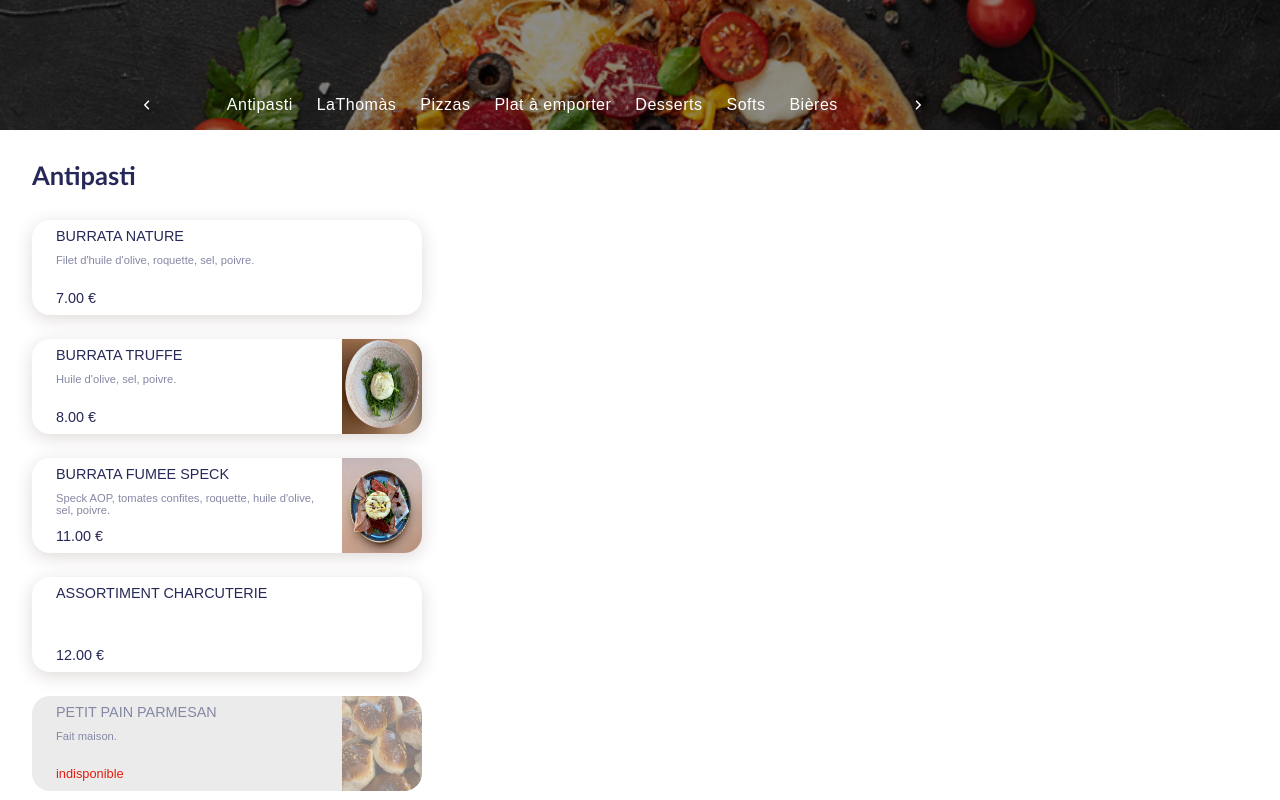
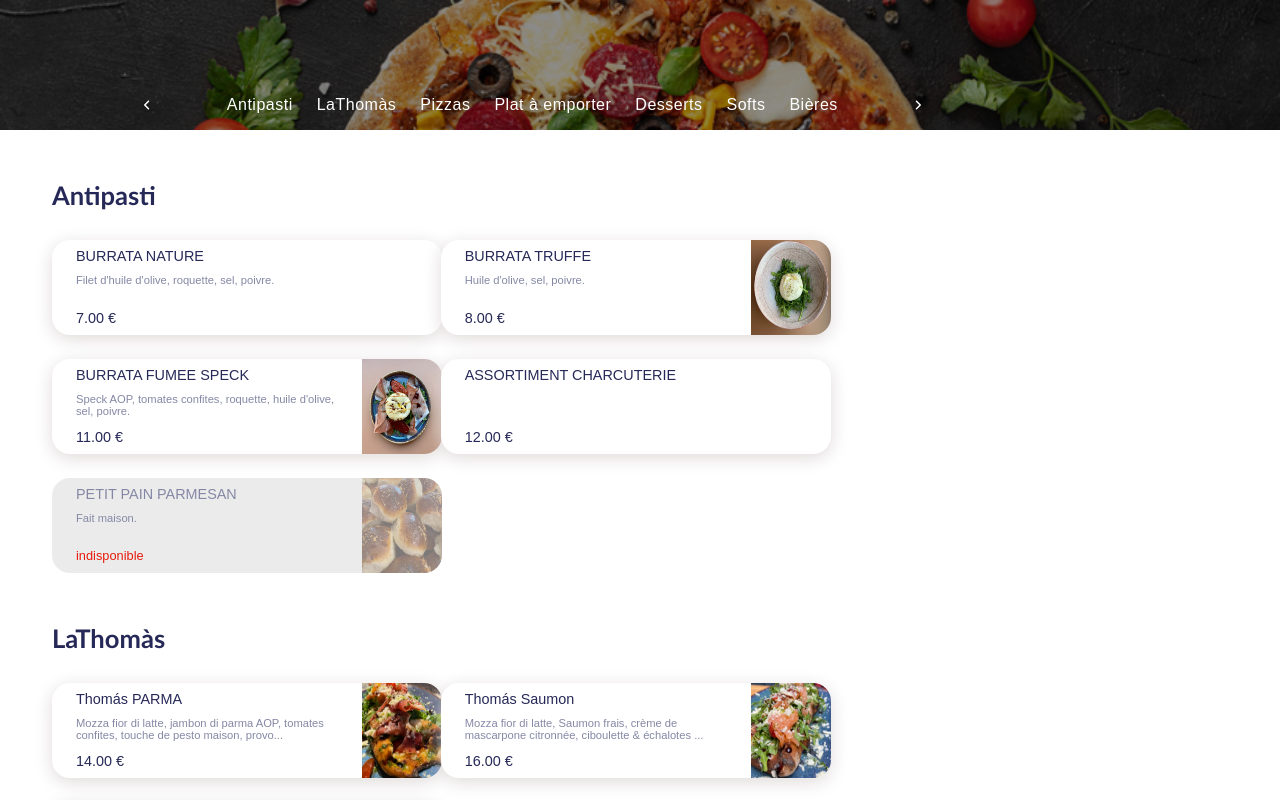
Before and after one commit to lcsaloonn/commande-en-ligne, a React (Create React App) app: page / in a window 1280 px wide. Shown: the part 420-1220 px from the top of the page. Built offline with nearby package versions, Linux system fonts and the light colour scheme.

Commit message:
improvement grid

```diff
--- a/src/components/base/list-product/listProduct.component.tsx
+++ b/src/components/base/list-product/listProduct.component.tsx
@@ -17,7 +17,7 @@ export function ListProductComponent({
         <div className="list-product-container grid grid-cols-12 gap-y-6 gap-x-3">
           {productList.map((item: IProduct, id: number) => (
             <div
-              className="list-product-container-item col-span-9 xlp:col-span-6"
+              className="list-product-container-item col-span-9 xl:col-span-6 2xl:col-span-5"
               key={id}
             >
               <ProductCardComponent
--- a/src/components/base/list-product/listProduct.scss
+++ b/src/components/base/list-product/listProduct.scss
@@ -1,6 +1,7 @@
 @use "./styles/mixins.scss";
 
 .list-product {
+  margin: 20px;
   &-title {
     @include mixins.text-format(1.6rem, normal, normal, 800);
     font-family: gill sans, sans-serif;
```
